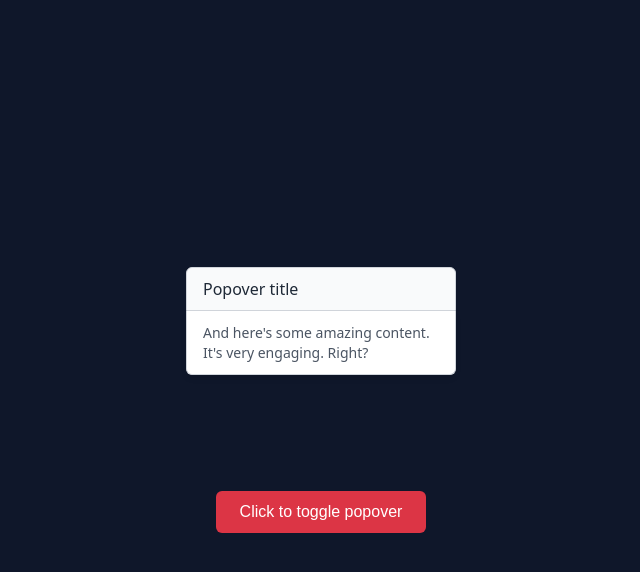
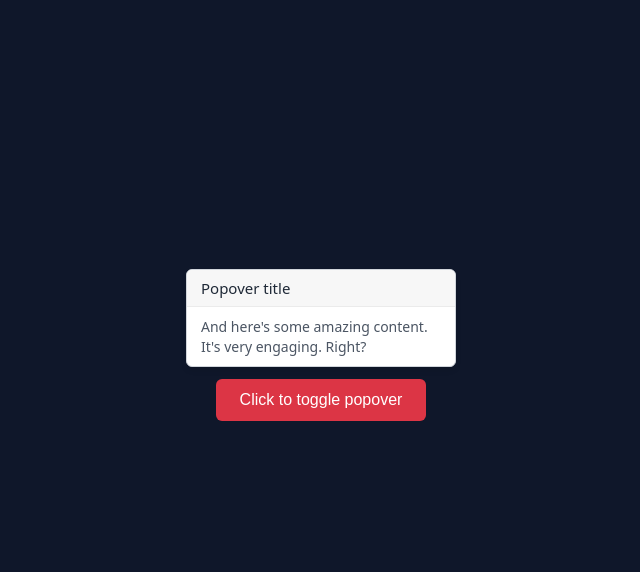
Before and after one commit to AlekseyGarev/js_popovers, a website built with webpack: page index.html in a window 1280 px wide. Both pictures are taken after a click on the button "Click to toggle popover". Shown: the whole page, without its empty margins (319-959 px from the left). Built offline with nearby package versions, Linux system fonts and the light colour scheme.

Commit message:
re-build

```diff
--- a/index.html
+++ b/index.html
@@ -2,18 +2,11 @@
 <html lang="ru">
 <head>
     <meta charset="UTF-8">
-    <meta name="viewport" content="width=device-width, initial-scale=1.0">
-    <link rel="stylesheet" href="/src/css/style.css">
-    <title>JS Popover Task</title>
+    <title>Popover Widget</title>
 </head>
 <body>
-
-    <div class="wrapper">
-        <div class="static-field">Popover title</div>
-
+    <div class="wrapper" style="margin: 150px auto; text-align: center;">
         <button id="popover-btn" class="popover-btn">Click to toggle popover</button>
     </div>
-
-    <script type="module" src="/src/js/index.js"></script>
 </body>
 </html>
--- a/package.json
+++ b/package.json
@@ -23,6 +23,7 @@
     "html-webpack-plugin": "^5.6.7",
     "jest": "^30.4.2",
     "jest-environment-jsdom": "^30.4.1",
+    "mini-css-extract-plugin": "^2.10.2",
     "puppeteer": "^25.0.2",
     "style-loader": "^4.0.0",
     "webpack": "^5.106.2",
--- a/src/css/style.css
+++ b/src/css/style.css
@@ -9,31 +9,9 @@ body {
 }
 
 .wrapper {
-    display: flex;
-    flex-direction: column;
-    align-items: center;
-    gap: 180px;
     position: relative;
+    display: inline-block;
 }
-
-
-.static-field {
-    width: 270px;
-    padding: 10px 16px;
-    background-color: #f9fafb;
-    border: 1px solid #d1d5db;
-    border-top-left-radius: 6px;
-    border-top-right-radius: 6px;
-
-    border-bottom-left-radius: 0;
-    border-bottom-right-radius: 0;
-    color: #1f2937;
-    font-weight: 500;
-    font-size: 16px;
-    text-align: left;
-    box-sizing: border-box;
-}
-
 
 .popover-btn {
     background-color: #dc3545;
@@ -50,24 +28,52 @@ body {
     background-color: #bd2130;
 }
 
-
 .popover-hint {
     position: absolute;
     width: 270px;
     background-color: #ffffff;
     border: 1px solid #d1d5db;
+    border-radius: 6px;
+    box-shadow: 0 4px 6px -1px rgba(0, 0, 0, 0.1);
+    z-index: 1000;
+    box-sizing: border-box;
+    overflow: hidden;
+}
 
-    border-top: none;
+.popover-title {
+    margin: 0;
+    padding: 8px 14px;
+    background-color: #f7f7f7;
+    border-bottom: 1px solid #ebebeb;
+    color: #1f2937;
+    font-size: 15px;
+    font-weight: 500;
+}
 
-    border-bottom-left-radius: 6px;
-    border-bottom-right-radius: 6px;
-    border-top-left-radius: 0;
-    border-top-right-radius: 0;
-    padding: 12px 16px;
+
+.popover-body {
+    padding: 10px 14px;
     color: #4b5563;
     font-size: 14px;
     line-height: 1.4;
-    box-shadow: 0 4px 6px -1px rgba(0, 0, 0, 0.1);
-    z-index: 1000;
-    box-sizing: border-box;
 }
+
+.popover-hint::after, .popover-hint::before {
+    content: '';
+    position: absolute;
+    top: 100%;
+    left: 50%;
+    transform: translateX(-50%);
+    border: solid transparent;
+}
+
+.popover-hint::after {
+    border-top-color: #ffffff;
+    border-width: 8px;
+}
+
+.popover-hint::before {
+    border-top-color: #d1d5db;
+    border-width: 9px;
+    z-index: -1;
+}
--- a/src/js/index.js
+++ b/src/js/index.js
@@ -1,7 +1,7 @@
 export class PopoverWidget {
-    constructor(buttonId, content) {
+    constructor(buttonId, title, content) {
         this.button = document.getElementById(buttonId);
-        this.staticField = document.querySelector('.static-field');
+        this.title = title;
         this.content = content;
         this.hintElement = null;
 
@@ -22,23 +22,35 @@ export class PopoverWidget {
     }
 
     create() {
-        const hint = document.createElement('div');
-        hint.className = 'popover-hint';
-        hint.textContent = this.content;
+        const popover = document.createElement('div');
+        popover.className = 'popover-hint';
 
-        document.body.appendChild(hint);
-        this.hintElement = hint;
+        const header = document.createElement('h3');
+        header.className = 'popover-title';
+        header.textContent = this.title;
 
+        const body = document.createElement('div');
+        body.className = 'popover-body';
+        body.textContent = this.content;
+
+        popover.appendChild(header);
+        popover.appendChild(body);
+        document.body.appendChild(popover);
+
+        this.hintElement = popover;
         this.positionHint();
     }
 
     positionHint() {
-        const targetElement = this.staticField || this.button;
-        const targetCoords = targetElement.getBoundingClientRect();
+        if (!this.hintElement || !this.button) return;
+        const popoverWidth = this.hintElement.offsetWidth || 270;
+        const popoverHeight = this.hintElement.offsetHeight || 105;
 
-        const left = targetCoords.left + window.pageXOffset;
+        const targetCoords = this.button.getBoundingClientRect();
 
-        const top = targetCoords.top + window.pageYOffset + targetCoords.height;
+        const left = targetCoords.left + window.scrollX + (targetCoords.width / 2) - (popoverWidth / 2);
+
+        const top = targetCoords.top + window.scrollY - popoverHeight - 12;
 
         this.hintElement.style.left = `${left}px`;
         this.hintElement.style.top = `${top}px`;
@@ -52,8 +64,20 @@ export class PopoverWidget {
     }
 }
 
+function initWidget() {
+    if (document.getElementById('popover-btn')) {
+        new PopoverWidget(
+            'popover-btn',
+            'Popover title',
+            "And here's some amazing content. It's very engaging. Right?"
+        );
+    }
+}
+
 if (typeof window !== 'undefined') {
-    document.addEventListener('DOMContentLoaded', () => {
-        new PopoverWidget('popover-btn', "And here's some amazing content. It's very engaging. Right?");
-    });
+    if (document.readyState === 'loading') {
+        document.addEventListener('DOMContentLoaded', initWidget);
+    } else {
+        initWidget();
+    }
 }
--- a/src/js/server.js
+++ b/src/js/server.js
@@ -6,7 +6,7 @@ import { fileURLToPath } from 'url';
 const PORT = 3000;
 const __filename = fileURLToPath(import.meta.url);
 const __dirname = path.dirname(__filename);
-const rootDir = path.resolve(__dirname, '../../');
+const rootDir = path.resolve(__dirname, '../../dist');
 
 const MIME_TYPES = {
     '.html': 'text/html; charset=utf-8',
--- a/webpack.config.js
+++ b/webpack.config.js
@@ -1,16 +1,37 @@
 import path from 'path';
 import { fileURLToPath } from 'url';
+import HtmlWebpackPlugin from 'html-webpack-plugin';
+import MiniCssExtractPlugin from 'mini-css-extract-plugin';
 
 const __filename = fileURLToPath(import.meta.url);
 const __dirname = path.dirname(__filename);
 
 export default {
-  entry: './src/js/index.js',
+  entry: ['./src/js/index.js', './src/css/style.css'],
 
   output: {
     filename: 'main.js',
     path: path.resolve(__dirname, 'dist'),
     clean: true,
   },
+
   mode: 'production',
+
+  module: {
+    rules: [
+      {
+        test: /\.css$/i,
+        use: [MiniCssExtractPlugin.loader, 'css-loader'],
+      },
+    ],
+  },
+
+  plugins: [
+    new HtmlWebpackPlugin({
+      template: './index.html',
+    }),
+    new MiniCssExtractPlugin({
+      filename: 'style.css',
+    }),
+  ],
 };
```
Also changed, not shown: src/js/__tests__/popover.test.js (+17 -14 lines), 1 other file.
